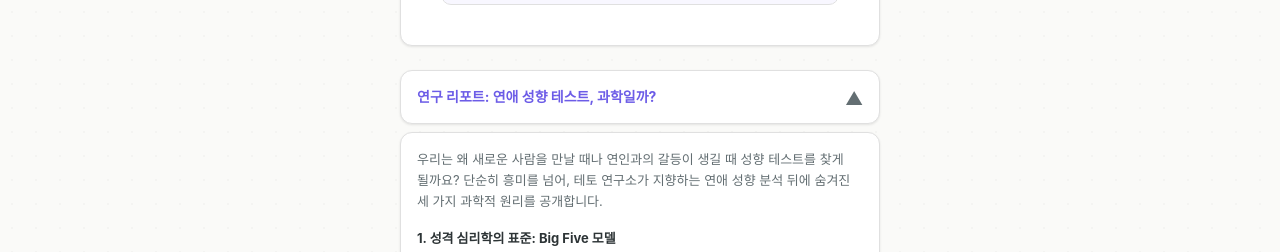
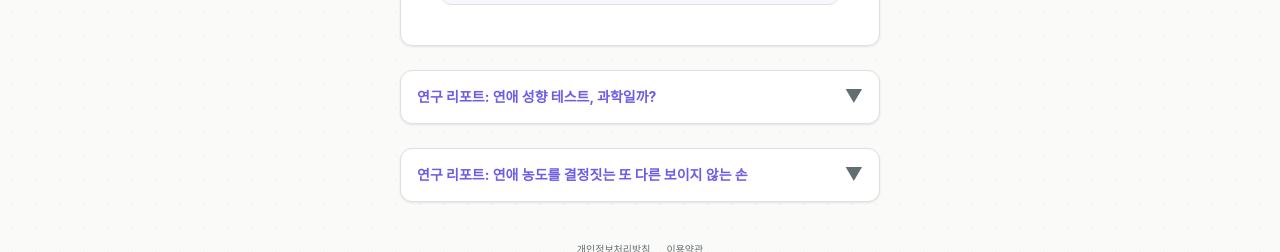
Before and after one commit to jjhww0522-boop/Teto-estro-jj, a Next.js app: page / in a window 1280 px wide. Shown: the part 624-876 px from the top of the page. Built offline with nearby package versions, Linux system fonts and the light colour scheme; no server answers; a web font is replaced by a local one.

Commit message:
메인화면수정

```diff
--- a/components/ResearchReport.tsx
+++ b/components/ResearchReport.tsx
@@ -3,7 +3,7 @@ import Link from "next/link";
 export default function ResearchReport() {
   return (
     <section className="w-full max-w-[480px] mt-6 relative z-20">
-      <details className="group" open>
+      <details className="group">
         <summary className="list-none cursor-pointer w-full py-3 px-4 bg-brand-surface hover:bg-brand-highlight border border-brand-border rounded-card shadow-card transition-colors flex items-center justify-between gap-2 [&::-webkit-details-marker]:hidden">
           <span className="text-sm font-bold text-brand-accent">
             연구 리포트: 연애 성향 테스트, 과학일까?
--- a/components/ResearchReportInvisibleHand.tsx
+++ b/components/ResearchReportInvisibleHand.tsx
@@ -4,7 +4,7 @@ import Image from "next/image";
 export default function ResearchReportInvisibleHand() {
   return (
     <section className="w-full max-w-[480px] mt-6 relative z-20">
-      <details className="group" open>
+      <details className="group">
         <summary className="list-none cursor-pointer w-full py-3 px-4 bg-brand-surface hover:bg-brand-highlight border border-brand-border rounded-card shadow-card transition-colors flex items-center justify-between gap-2 [&::-webkit-details-marker]:hidden">
           <span className="text-sm font-bold text-brand-accent">
             연구 리포트: 연애 농도를 결정짓는 또 다른 보이지 않는 손
```
